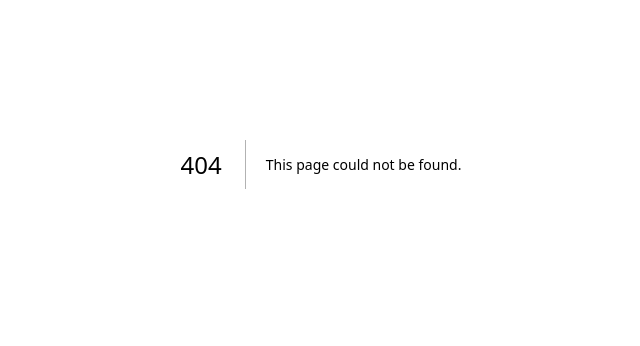
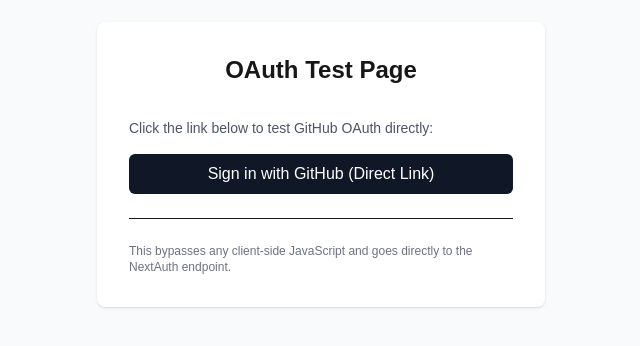
Before and after one commit to nnnnicholas/code-focus, a Next.js app: page /test-signin in a window 1280 px wide. Before the commit this address had no page. Shown: the part 236-582 px from the top of the page, without its empty margins (319-959 px from the left). Built offline with nearby package versions, Linux system fonts and the light colour scheme.

Commit message:
Add test signin page with direct link

```diff
--- /dev/null
+++ b/app/test-signin/page.tsx
@@ -0,0 +1,28 @@
+export default function TestSignIn() {
+  return (
+    <div className="min-h-screen flex items-center justify-center bg-gray-50">
+      <div className="max-w-md w-full space-y-8 p-8 bg-white rounded-lg shadow">
+        <h2 className="text-2xl font-bold text-center">OAuth Test Page</h2>
+
+        <div className="space-y-4">
+          <p className="text-sm text-gray-600">
+            Click the link below to test GitHub OAuth directly:
+          </p>
+
+          <a
+            href="/api/auth/signin/github"
+            className="block w-full text-center px-4 py-2 bg-gray-900 text-white rounded-md hover:bg-gray-800"
+          >
+            Sign in with GitHub (Direct Link)
+          </a>
+
+          <div className="mt-6 pt-6 border-t">
+            <p className="text-xs text-gray-500">
+              This bypasses any client-side JavaScript and goes directly to the NextAuth endpoint.
+            </p>
+          </div>
+        </div>
+      </div>
+    </div>
+  )
+}
```
Also changed, not shown: 1 other file (tests, documents, lock files or other folders).
